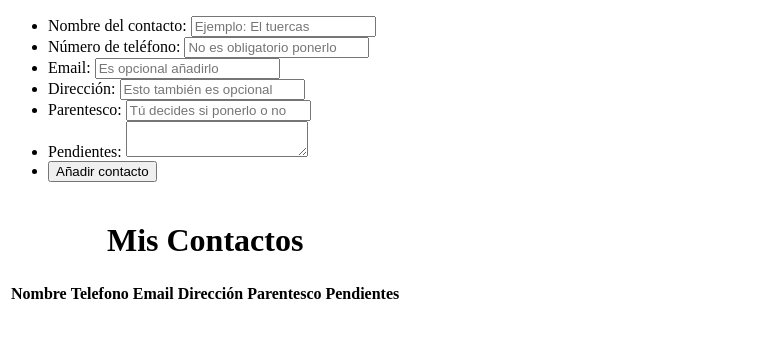
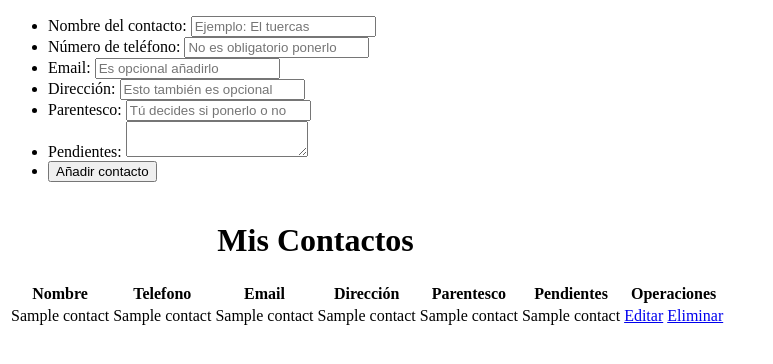
Before and after one commit to 0-Arngerdur-1/Contactore, a Flask app: template templates/index.html in a window 1280 px wide. Shown: the top 364 px of the page, without its empty margins (0-773 px from the left). Run offline with Flask 2, Linux system fonts and the light colour scheme; the template is opened without the code that fills it: most values are stand-ins (such as "Sample title", 1, 10 or a date in 2020); lists and menus that the app fills with data are empty; some libraries are stand-ins or nearby versions.

Commit message:
Added the functions for delete contact and edit contact

```diff
--- a/App.py
+++ b/App.py
@@ -3,44 +3,107 @@ from flask_mysqldb import MySQL
 
 app = Flask(__name__)
 # MySQL connection
-app.config['MYSQL_HOST'] = 'localhost'
-app.config['MYSQL_USER'] = 'root'
-app.config['MYSQL_PASSWORD'] = 'Password'
-app.config['MYSQL_DB'] = 'contactore'
+app.config["MYSQL_HOST"] = "localhost"
+app.config["MYSQL_USER"] = "root"
+app.config["MYSQL_PASSWORD"] = "password"
+app.config["MYSQL_DB"] = "contactore"
 mysql = MySQL(app)
 
 # Session
-app.secret_key = 'mysecretkey'
+app.secret_key = "mysecretkey"
 
 # Routes
-@app.route('/')
+@app.route("/")
 def Index():
-    return render_template("index.html")
+    cur = mysql.connection.cursor()
+    cur.execute("SELECT * FROM contacts")
+    mysql.connection.commit()
+    data = cur.fetchall()
+    return render_template("index.html", contacts=data)
 
-@app.route('/add_contact', methods=['POST'])
+
+@app.route("/add_contact", methods=["POST"])
 def add_contact():
-    if request.method == 'POST':
-        contact_name = request.form['contact_name']
-        contact_phone = request.form['contact_phone']
-        contact_email = request.form['contact_email']
-        contact_address = request.form['contact_address']
-        contact_relationship = request.form['contact_relationship']
-        contact_pending = request.form['contact_pending']
+    if request.method == "POST":
+        contact_name = request.form["contact_name"]
+        contact_phone = request.form["contact_phone"]
+        contact_email = request.form["contact_email"]
+        contact_address = request.form["contact_address"]
+        contact_relationship = request.form["contact_relationship"]
+        contact_pending = request.form["contact_pending"]
 
         cur = mysql.connection.cursor()
-        cur.execute('INSERT INTO contacts (name, phone, email, address, relationship, pending) VALUES (%s, %s, %s, %s, %s, %s)', (contact_name, contact_phone, contact_email, contact_address, contact_relationship, contact_pending))
+        cur.execute(
+            "INSERT INTO contacts (name, phone, email, address, relationship, pending) VALUES (%s, %s, %s, %s, %s, %s)",
+            (
+                contact_name,
+                contact_phone,
+                contact_email,
+                contact_address,
+                contact_relationship,
+                contact_pending,
+            ),
+        )
         mysql.connection.commit()
-        flash('¡Contacto agregado con exito! :)')
-        return redirect(url_for('Index'))
+        flash("¡Contacto agregado con exito! :)")
+        return redirect(url_for("Index"))
 
-@app.route('/edit')
-def edit_contact():
-    	return 'edit contact'
 
-@app.route('/delete')
-def delete_contact():
-    return 'delete contact'
+@app.route("/edit/<string:id>")
+def get_contact(id):
+    cur = mysql.connection.cursor()
+    cur.execute("SELECT * FROM contacts WHERE contactID = (%s)", (id))
+    mysql.connection.commit()
+    data = cur.fetchall()
+    print(data[0])
+    return render_template("edit_contact.html", contact=data[0])
 
-if __name__ == '__main__':
-    app.run(port = 3000,
-        debug=True)
+
+@app.route("/update_contact/<id>", methods=["POST"])
+def update_contact(id):
+    if request.method == "POST":
+        contact_name = request.form["contact_name"]
+        contact_phone = request.form["contact_phone"]
+        contact_email = request.form["contact_email"]
+        contact_address = request.form["contact_address"]
+        contact_relationship = request.form["contact_relationship"]
+        contact_pending = request.form["contact_pending"]
+
+        cur = mysql.connection.cursor()
+        cur.execute(
+            """
+        UPDATE contacts
+        SET name = (%s),
+            phone = (%s),
+            email = (%s),
+            address = (%s),
+            relationship = (%s),
+            pending = (%s)
+            WHERE contactID = (%s)
+            """,
+            (
+                contact_name,
+                contact_phone,
+                contact_email,
+                contact_address,
+                contact_relationship,
+                contact_pending,
+                id,
+            ),
+        )
+        mysql.connection.commit()
+        flash("Contacto actualizado :D")
+        return redirect(url_for("Index"))
+
+
+@app.route("/delete_contact/<string:id>")
+def delete_contact(id):
+    cur = mysql.connection.cursor()
+    cur.execute("DELETE FROM contacts WHERE contactID = (%s)", (id))
+    mysql.connection.commit()
+    flash("Contacto eliminado")
+    return redirect(url_for("Index"))
+
+
+if __name__ == "__main__":
+    app.run(port=3000, debug=True)
--- a/templates/index.html
+++ b/templates/index.html
@@ -54,12 +54,24 @@
                 <th>Dirección</th>
                 <th>Parentesco</th>
                 <th>Pendientes</th>
+                <th>Operaciones</th>
             </tr>
         </thead>
         <tbody>
+            {% for contact in contacts %}
             <tr>
-
+                <td>{{contact.1}}</td>
+                <td>{{contact.2}}</td>
+                <td>{{contact.3}}</td>
+                <td>{{contact.4}}</td>
+                <td>{{contact.6}}</td>
+                <td>{{contact.5}}</td>
+                <td>
+                    <a href="/edit/{{contact.0}}">Editar</a>
+                    <a href="/delete_contact/{{contact.0}}">Eliminar</a>
+                </td>
             </tr>
+            {% endfor %}
         </tbody>
     </table>
 </body>
```
Also changed, not shown: templates/edit_contact.html (added, +35 -0 lines).
